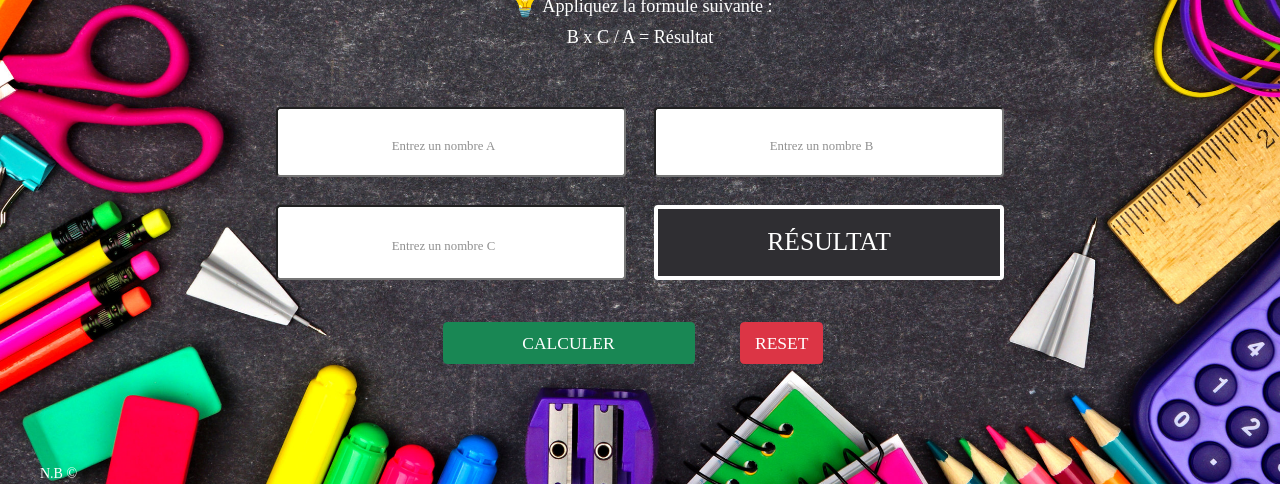
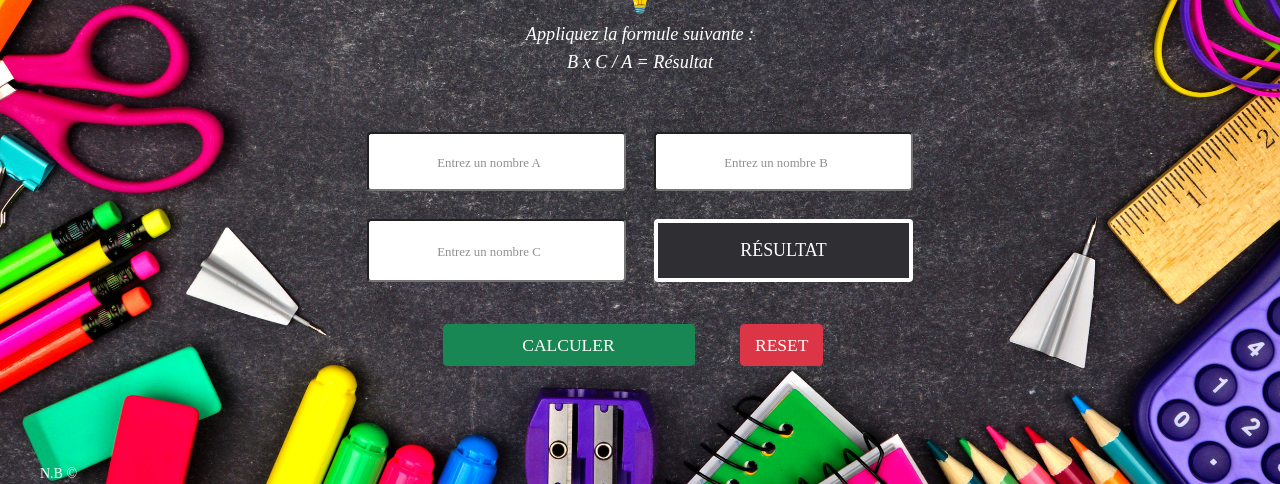
Before and after one commit to poloskanini/ProduitEnCroix, a plain HTML site: page index.html in a window 1280 px wide. Shown: the part 316-800 px from the top of the page. Drawn offline with nearby package versions, Linux system fonts and the light colour scheme; a web font is replaced by a local one.

Commit message:
##VERSION 2 OK##

```diff
--- a/index.html
+++ b/index.html
@@ -18,7 +18,7 @@
   <div class="container">
     <h1>Calculateur de Produit en Croix</h1>
     <div class="explications">
-      <figcaption><span>💡</span>Appliquez la formule suivante :</figcaption>
+      <span>💡</span><figcaption>Appliquez la formule suivante :</figcaption>
       <figcaption>B x C / A = Résultat</figcaption>
     </div>
 
--- a/style.css
+++ b/style.css
@@ -35,7 +35,7 @@ body {
 
 .container {
   text-align: center;
-  height: 100vh;
+  min-height: 100vh;
   display: flex;
   flex-direction: column;
   align-items: center;
@@ -49,6 +49,10 @@ body {
   font-family: 'BrokenVessels';
 }
 
+.explications figcaption {
+  font-style: italic;
+}
+
 span {
   font-size: clamp(2rem, 2vw, 4rem);
 }
@@ -59,7 +63,7 @@ span {
 }
 
 h1 {
-  margin: 7rem auto 0;
+  margin: 2rem auto 0;
   color: white;
   font-size: clamp(4rem, 7vw, 8rem);
   font-family: "DeuxiemeRang";
@@ -78,7 +82,7 @@ input {
   padding: 1rem;
   text-align: center;
   border-radius: 4px;
-  font-size: clamp(1rem, 2vw, 6rem);
+  font-size: clamp(1rem, 1.4vw, 6rem);
   font-weight: 100;
   min-width: 100px;
   position: relative;
@@ -135,7 +139,9 @@ footer a:hover {
   100% { transform: translate(2px, 0); }
 }
 
-@media screen and (max-width: 600px) {
-
+@media screen and (min-width: 321px) {
+  h1 {
+    margin: 7rem auto 0;
+  }
   /*  */
 }
```
